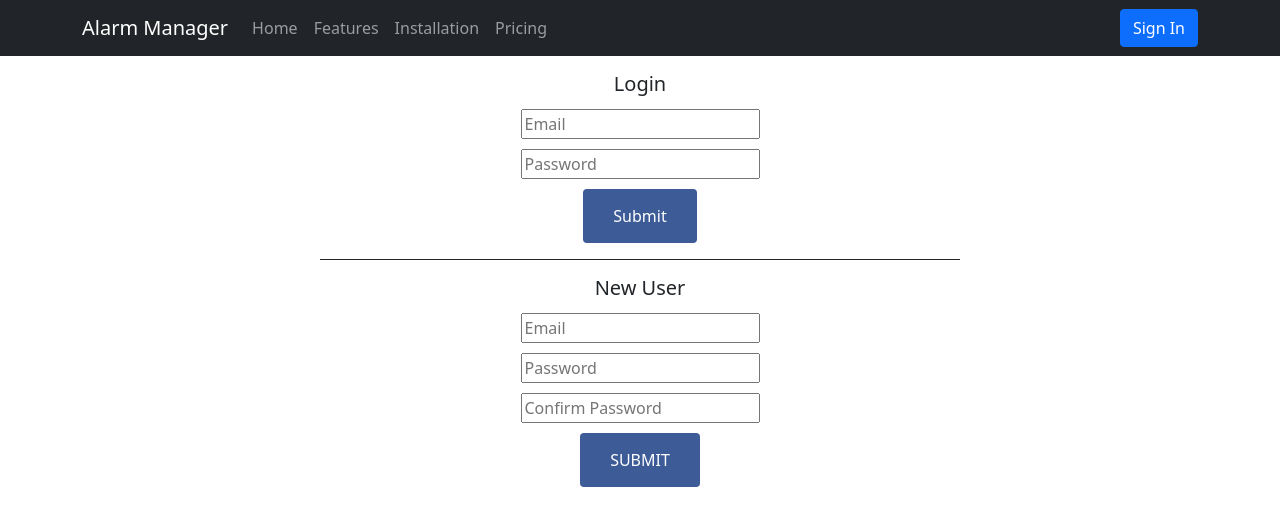
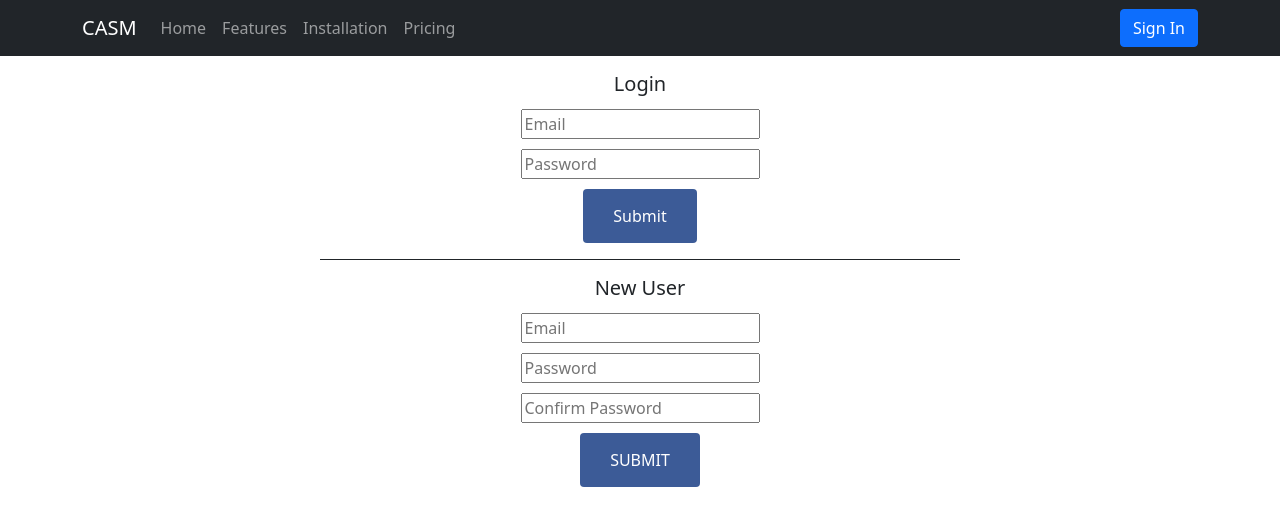
Before and after one commit to MitchStark10/alarm-manager, a React (Create React App) app in the folder client/: page /login in a window 1280 px wide. Shown: the top 526 px of the page. Built offline with nearby package versions, Linux system fonts and the light colour scheme.

Commit message:
change project name to CASM

```diff
--- a/client/src/components/Header.tsx
+++ b/client/src/components/Header.tsx
@@ -8,7 +8,7 @@ export default function Header({ userEmail }: HeaderProps) {
     return (
         <Navbar bg="dark" variant="dark" expand="md">
             <Container>
-                <Navbar.Brand href="/">Alarm Manager</Navbar.Brand>
+                <Navbar.Brand href="/">CASM</Navbar.Brand>
                 <Navbar.Toggle aria-controls="responsive-navbar-nav" />
                 <Navbar.Collapse>
                     <Nav className="me-auto">
```
Also changed, not shown: 1 other file (tests, documents, lock files or other folders).
